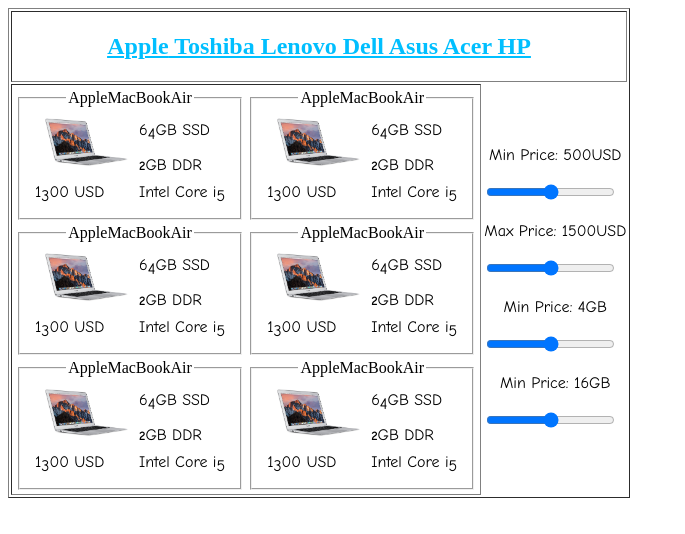
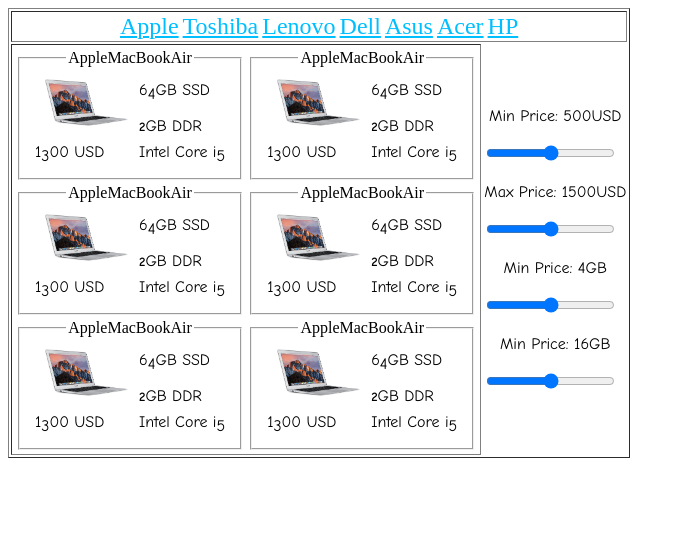
Before and after one commit to Camyul/Homework-HTML, a plain HTML site: page 3. HTML Form/3. Notebook store.html in a window 1280 px wide. Shown: the whole page, without its empty margins (0-685 px from the left). Drawn offline with Linux system fonts and the light colour scheme.

Commit message:
Complete Problem 03.03

```diff
--- a/3. HTML Form/3. Notebook store.html
+++ b/3. HTML Form/3. Notebook store.html
@@ -5,7 +5,7 @@
     <meta charset="UTF-8">
     <title>3. Notebook Store</title>
     <style>
-        h2 {
+        span {
             color: deepskyblue;
             font-size: 150%;
             align: center;
@@ -16,7 +16,7 @@
             font-family: comic sans MS;
         }
 
-        span {
+        smaller {
             font-size: 80%;
             font-family: comic sans MS;
             font-weight: bold;
@@ -32,10 +32,8 @@
     <table border="1">
         <thead>
             <tr>
-                <td colspan="2">
-                    <h2>
-                        <center><u>Apple</u> Toshiba Lenovo Dell Asus Acer HP</center>
-                    </h2>
+                <td colspan="2" align="center">
+                    <span>Apple</span> <span>Toshiba</span> <span>Lenovo</span> <span>Dell</span> <span>Asus</span> <span>Acer</span> <span>HP</span>
                 </td>
             </tr>
             <tr>
@@ -55,7 +53,10 @@
                                             </td>
                                         </tr>
                                         <tr>
-                                            <td><a><span font-size="50%">2</span>GB DDR</a></td>
+                                            <td>
+                                                <a>
+                                                    <smaller>2</smaller>GB DDR</a>
+                                            </td>
                                         </tr>
                                         <tr>
                                             <td><a>1<sub>3</sub>00 USD</a></td>
@@ -77,7 +78,10 @@
                                             </td>
                                         </tr>
                                         <tr>
-                                            <td><a><span font-size="50%">2</span>GB DDR</a></td>
+                                            <td>
+                                                <a>
+                                                    <smaller>2</smaller>GB DDR</a>
+                                            </td>
                                         </tr>
                                         <tr>
                                             <td><a>1<sub>3</sub>00 USD</a></td>
@@ -101,7 +105,10 @@
                                             </td>
                                         </tr>
                                         <tr>
-                                            <td><a><span font-size="50%">2</span>GB DDR</a></td>
+                                            <td>
+                                                <a>
+                                                    <smaller>2</smaller>GB DDR</a>
+                                            </td>
                                         </tr>
                                         <tr>
                                             <td><a>1<sub>3</sub>00 USD</a></td>
@@ -123,7 +130,10 @@
                                             </td>
                                         </tr>
                                         <tr>
-                                            <td><a><span font-size="50%">2</span>GB DDR</a></td>
+                                            <td>
+                                                <a>
+                                                    <smaller>2</smaller>GB DDR</a>
+                                            </td>
                                         </tr>
                                         <tr>
                                             <td><a>1<sub>3</sub>00 USD</a></td>
@@ -147,7 +157,10 @@
                                             </td>
                                         </tr>
                                         <tr>
-                                            <td><a><span font-size="50%">2</span>GB DDR</a></td>
+                                            <td>
+                                                <a>
+                                                    <smaller>2</smaller>GB DDR</a>
+                                            </td>
                                         </tr>
                                         <tr>
                                             <td><a>1<sub>3</sub>00 USD</a></td>
@@ -169,7 +182,10 @@
                                             </td>
                                         </tr>
                                         <tr>
-                                            <td><a><span font-size="50%">2</span>GB DDR</a></td>
+                                            <td>
+                                                <a>
+                                                    <smaller>2</smaller>GB DDR</a>
+                                            </td>
                                         </tr>
                                         <tr>
                                             <td><a>1<sub>3</sub>00 USD</a></td>
@@ -182,16 +198,20 @@
                     </table>
                 </td>
                 <td style="border: 0px">
-                    <center><a>Min Price: <output id="priceOutput">500</output>USD</center><br><input type="range" min="0" max="1000" id="priceInput" oninput="priceOutput.value = priceInput.value"><a>
+                    <a>
+                        <center>Min Price: <output id="priceOutput">500</output>USD</center><br><input type="range" min="0" max="1000" id="priceInput" oninput="priceOutput.value = priceInput.value"></a>
                     <br>
                     <br>
-                    <center><a>Max Price: <output id="maxPriceOutput">1500</output>USD</center><br><input type="range" min="1000" max="2000" id="maxPriceInput" oninput="maxPriceOutput.value = maxPriceInput.value"></a>
+                    <a>
+                        <center>Max Price: <output id="maxPriceOutput">1500</output>USD</center><br><input type="range" min="1000" max="2000" id="maxPriceInput" oninput="maxPriceOutput.value = maxPriceInput.value"></a>
                     <br>
                     <br>
-                        <center><a>Min Price: <output id="minRamOutput">4</output>GB</center><br><input type="range" min="0" max="8" id="minRamInput" oninput="minRamOutput.value = minRamInput.value"></a>
+                    <a>
+                        <center>Min Price: <output id="minRamOutput">4</output>GB</center><br><input type="range" min="0" max="8" id="minRamInput" oninput="minRamOutput.value = minRamInput.value"></a>
                     <br>
                     <br>
-                            <center><a>Min Price: <output id="maxRamOutput">16</output>GB</center><br><input type="range" min="8" max="24" id="maxRamInput" oninput="maxRamOutput.value = maxRamInput.value"></a>
+                    <a>
+                        <center>Min Price: <output id="maxRamOutput">16</output>GB</center><br><input type="range" min="8" max="24" id="maxRamInput" oninput="maxRamOutput.value = maxRamInput.value"></a>
                 </td>
             </tr>
         </thead>
```
Lines whose indentation alone changed are shown as unchanged.
